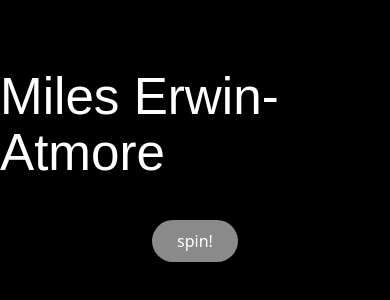
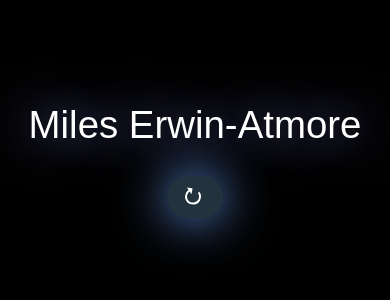
Before and after one commit to miles-nz/mileserwinatmore.nz, a React (Vite) app: page / in a window 390 px wide. Shown: the part 272-572 px from the top of the page. Built offline with nearby package versions, Linux system fonts and the light colour scheme; a web font is replaced by a local one.

Commit message:
Update animation, add css breakpoints for font size, change page title

```diff
--- a/index.html
+++ b/index.html
@@ -4,7 +4,7 @@
         <meta charset="UTF-8" />
         <link rel="icon" type="image/svg+xml" href="/vite.svg" />
         <meta name="viewport" content="width=device-width, initial-scale=1.0" />
-        <title>mileserwinatmore.nz</title>
+        <title>Miles Erwin-Atmore</title>
         <link rel="preconnect" href="https://fonts.googleapis.com" />
         <link rel="preconnect" href="https://fonts.gstatic.com" crossorigin />
         <link
--- a/package.json
+++ b/package.json
@@ -13,7 +13,8 @@
   "dependencies": {
     "motion": "^12.23.24",
     "react": "^19.2.0",
-    "react-dom": "^19.2.0"
+    "react-dom": "^19.2.0",
+    "react-icons": "^5.5.0"
   },
   "devDependencies": {
     "@eslint/js": "^9.39.1",
--- a/src/App.css
+++ b/src/App.css
@@ -26,13 +26,16 @@ body {
   font-optical-sizing: auto;
   font-weight: 400;
   font-style: normal;
+  text-shadow: 0px 0px 50px #969bff;
+  text-align: center;
 }
 
 .button {
-  background-color: #8a8a8a;
+  background-color: #22333e;
   border: none;
   color: white;
-  padding: 10px 25px;
+  padding: 10px 20px;
+  /* padding: 8px 10px; */
   text-align: center;
   text-decoration: none;
   display: inline-block;
@@ -40,8 +43,31 @@ body {
   margin: 4px 2px;
   cursor: pointer;
   border-radius: 50px;
+  box-shadow: 0px 0px 50px 1px #6a9bef;
 }
 
 .button:hover {
-  background-color: #cecece;
+  /* background-color: #859a94; */
+  background-color: #5a7b85;
+  box-shadow: 0px 0px 50px 1px #95bcff;
+
 }
+
+/* Default styles for all screen sizes */
+body {
+  font-size: 0.75rem;
+}
+
+/* Tablets and desktops */
+@media (min-width: 768px) {
+  body {
+    font-size: 1rem;
+  }
+}
+
+/* Large desktops */
+@media (min-width: 1200px) {
+  body {
+    font-size: 1.25rem;
+  }
+}
--- a/src/App.jsx
+++ b/src/App.jsx
@@ -1,6 +1,8 @@
 import { useState } from "react";
 // eslint-disable-next-line no-unused-vars
 import { motion } from "motion/react";
+import { MdRotateRight } from "react-icons/md";
+import { ImSpinner11 } from "react-icons/im";
 import "./App.css";
 
 function Header({ title }) {
@@ -11,7 +13,14 @@ function Button({ onClick, classes }) {
     return (
         <div className={classes}>
             <button onClick={onClick} className="button">
-                spin!
+                <motion.div
+                    animate={{
+                        rotate: 360,
+                        transition: { repeat: Infinity, duration: 5 },
+                    }}
+                >
+                    <ImSpinner11 />
+                </motion.div>
             </button>
         </div>
     );
@@ -24,11 +33,37 @@ function App() {
     }
     return (
         <div className="centered-container">
-            <motion.div key={count} animate={{ rotate: 360 }}>
-                <div className="centered-group">
-                    <Header title="Miles Erwin-Atmore" />
-                    <Button onClick={handleClick} />
-                </div>
+            <motion.div
+                initial={{ x: -360, y: -360, scale: 0.3 }}
+                animate={{
+                    x: 0,
+                    y: 0,
+                    scale: 1,
+                    transition: {
+                        type: "spring",
+                        mass: 0.5,
+                        damping: 2,
+                        stiffness: 15,
+                    },
+                }}
+            >
+                <motion.div
+                    key={count}
+                    animate={{
+                        rotate: 360,
+                        transition: {
+                            type: "spring",
+                            mass: 0.5,
+                            damping: 2,
+                            stiffness: 15,
+                        },
+                    }}
+                >
+                    <div className="centered-group">
+                        <Header title="Miles Erwin-Atmore" />
+                        <Button onClick={handleClick} />
+                    </div>
+                </motion.div>
             </motion.div>
         </div>
     );
```
Also changed, not shown: 1 other file (tests, documents, lock files or other folders).
